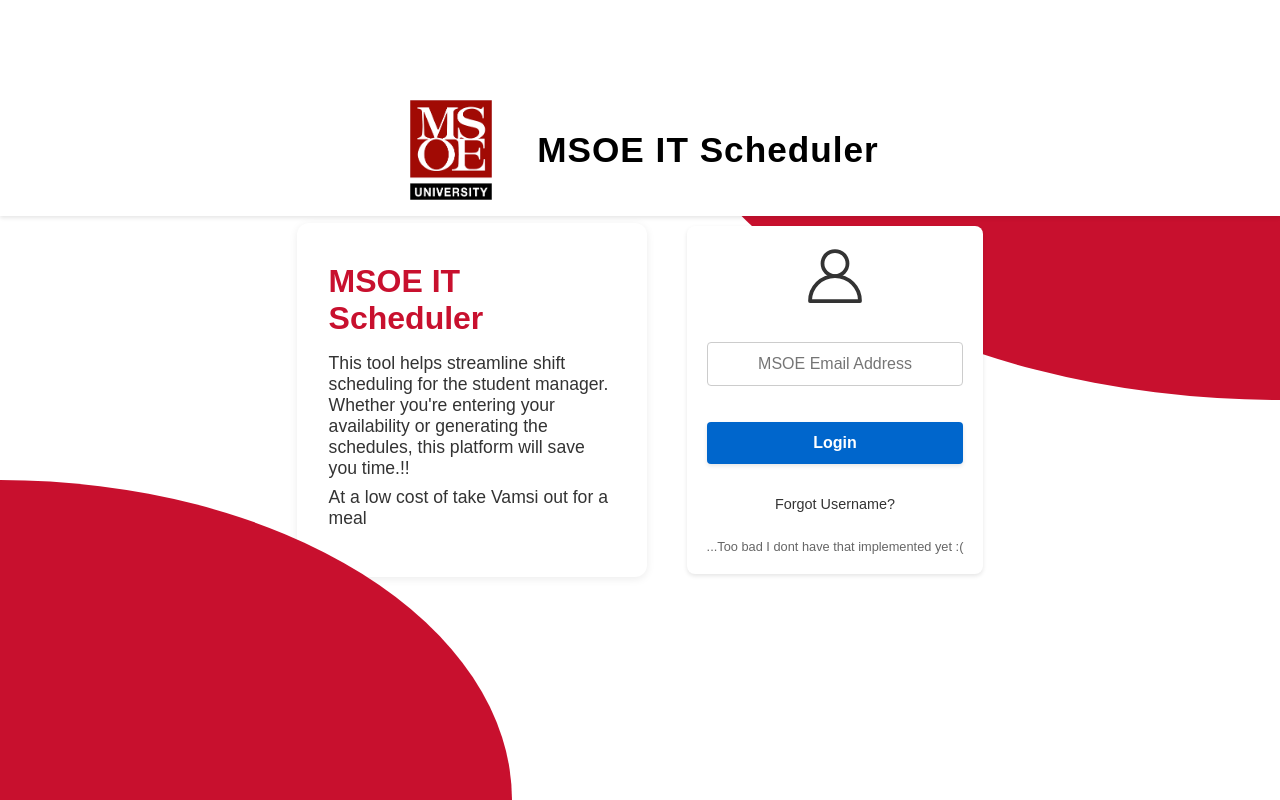
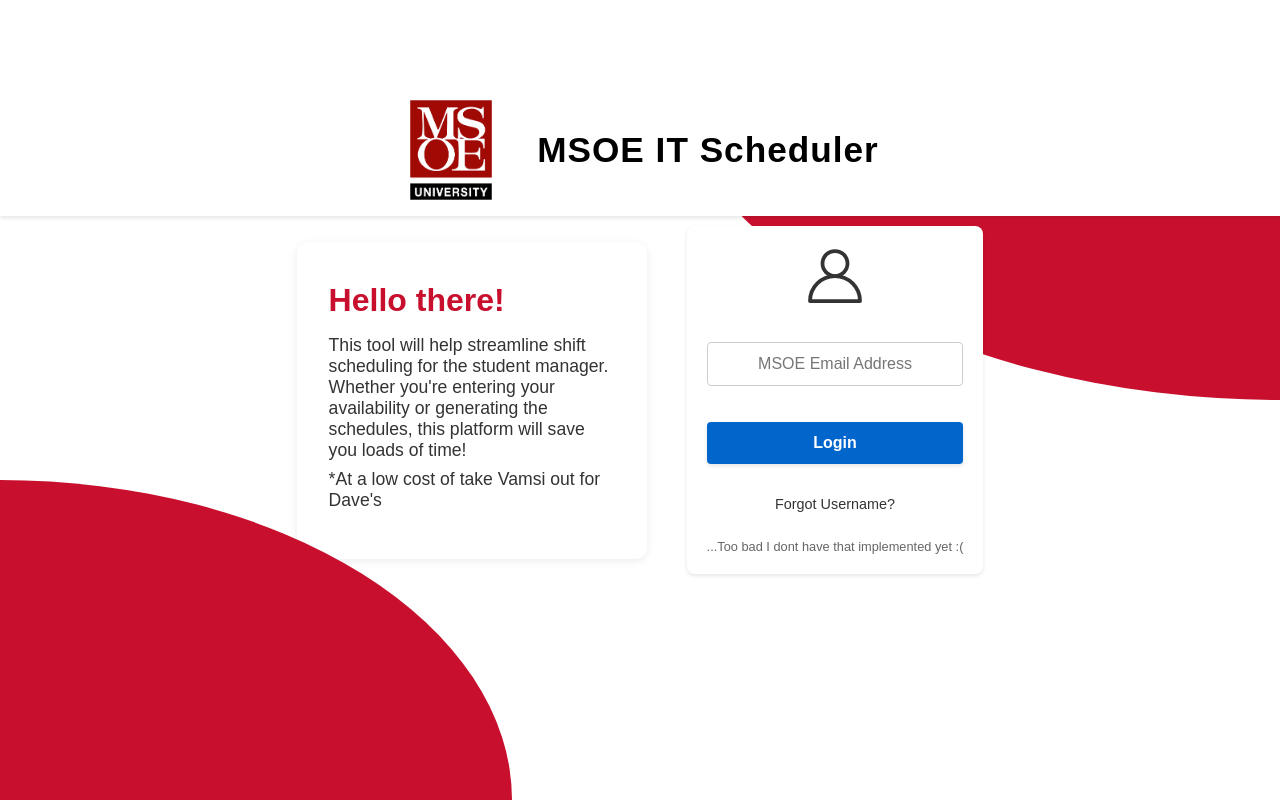
Before and after one commit to Vamsichris04/finals-scheduler, a React (Create React App) app in the folder frontend/: page / in a window 1280 px wide. Built offline with nearby package versions, Linux system fonts and the light colour scheme; no server answers.

Commit message:
MVP more commits

```diff
--- a/frontend/src/pages/LoginPage.jsx
+++ b/frontend/src/pages/LoginPage.jsx
@@ -62,9 +62,9 @@
       <div className="bottom-left-shape"></div>
       <div className="login-content-flex">
         <div className="login-info-box">
-          <h1 className="title">MSOE IT Scheduler</h1>
-          <p className="welcome-text">This tool helps streamline shift scheduling for the student manager. Whether you're entering your availability or generating the schedules, this platform will save you time.!!</p>
-          <p className="welcome-subtext">At a low cost of take Vamsi out for a meal</p>
+          <h1 className="title">Hello there!</h1>
+          <p className="welcome-text">This tool will help streamline shift scheduling for the student manager. Whether you're entering your availability or generating the schedules, this platform will save you loads of time!</p>
+          <p className="welcome-subtext">*At a low cost of take Vamsi out for Dave's</p>
         </div>
         <div className="login-container">
           <form className="login-form" onSubmit={handleSubmit}>
```
